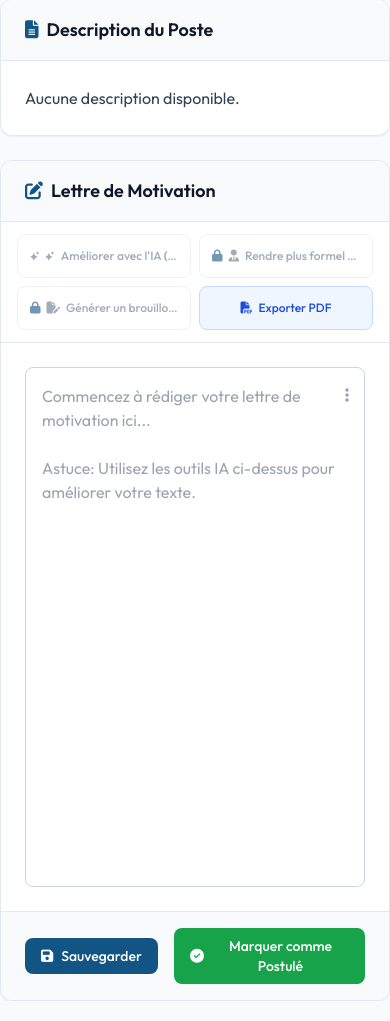
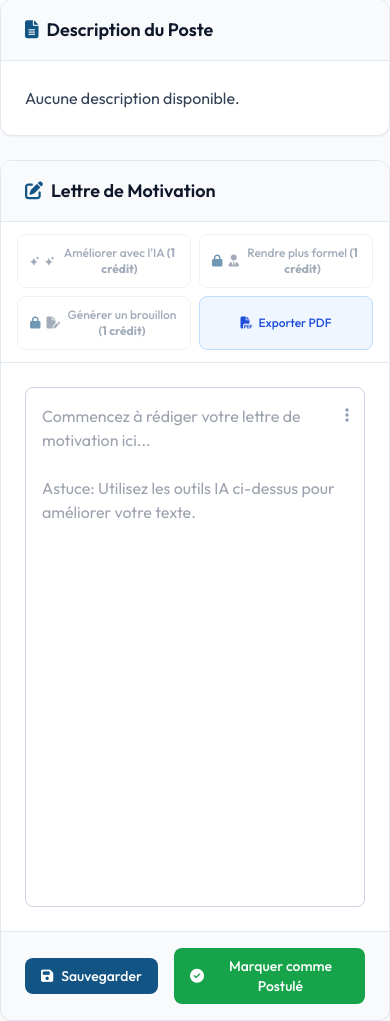
Before and after one commit to AngeGo11/JobPilot-IA, a Django app: template templates/dashboard/detail.html in a window 390 px wide. Shown: the part 178-1199 px from the top of the page. Run offline with Django 5.2, Linux system fonts and the light colour scheme; the template is opened without the code that fills it, so the values that code supplies are empty; parts of the project's set-up code (start-up, migrations or seed data) failed here and were passed over; some libraries are stand-ins or nearby versions.

Commit message:
amélioration de l'interface sur mobile

```diff
--- a/templates/dashboard/detail.html
+++ b/templates/dashboard/detail.html
@@ -60,7 +60,7 @@
                             onclick="openCvOptimizerModal(event)"
                             {% if not user.can_generate %}disabled{% endif %}
                             title="{% if not user.can_generate %}Nécessite 1 crédit{% else %}Suggestions pour adapter votre CV à cette offre{% endif %}"
-                            class="flex-1 sm:flex-none justify-center inline-flex items-center gap-1.5 px-2 sm:px-4 py-2.5 text-xs sm:text-sm font-medium rounded-lg border transition-all shadow-sm border-0 whitespace-nowrap {% if user.can_generate %}border-blue-200 bg-blue-50 text-blue-700 hover:bg-blue-100 hover:shadow{% else %}border-slate-200 bg-white/80 text-slate-500 opacity-60 cursor-not-allowed{% endif %}">
+                            class="flex-1 sm:flex-none justify-center inline-flex items-center gap-1.5 px-2 sm:px-4 py-2.5 text-xs sm:text-sm font-medium rounded-lg border transition-all shadow-sm border-0 whitespace-normal {% if user.can_generate %}border-blue-200 bg-blue-50 text-blue-700 hover:bg-blue-100 hover:shadow{% else %}border-slate-200 bg-white/80 text-slate-500 opacity-60 cursor-not-allowed{% endif %}">
                         {% if not user.can_generate %}<i class="fa-solid fa-lock text-[#125484] text-xs"></i>{% endif %}
                         <svg class="w-3 h-3" fill="none" viewBox="0 0 12 12">
                             <path d="m5.008 2.324.45 1.244a4.967 4.967 0 0 0 2.984 2.977l1.252.45c.113.037.113.202 0 .24l-1.252.45a4.967 4.967 0 0 0-2.984 2.976l-.45 1.245c-.037.112-.202.112-.24 0l-.45-1.245a4.967 4.967 0 0 0-2.983-2.976l-1.253-.45c-.112-.038-.112-.203 0-.24l1.252-.45A4.967 4.967 0 0 0 4.32 3.568l.45-1.244c.037-.113.202-.113.24 0ZM9.792.037l.21.577c.232.638.735 1.14 1.38 1.372l.577.21c.052.023.052.09 0 .113l-.578.21a2.311 2.311 0 0 0-1.38 1.372l-.21.577a.06.06 0 0 1-.112 0l-.21-.577a2.292 2.292 0 0 0-1.38-1.372l-.576-.21a.06.06 0 0 1 0-.113l.577-.21A2.311 2.311 0 0 0 9.47.614l.21-.577c.014-.053.09-.053.112 0Z"
@@ -119,7 +119,7 @@
                                     <path d="m5.008 2.324.45 1.244a4.967 4.967 0 0 0 2.984 2.977l1.252.45c.113.037.113.202 0 .24l-1.252.45a4.967 4.967 0 0 0-2.984 2.976l-.45 1.245c-.037.112-.202.112-.24 0l-.45-1.245a4.967 4.967 0 0 0-2.983-2.976l-1.253-.45c-.112-.038-.112-.203 0-.24l1.252-.45A4.967 4.967 0 0 0 4.32 3.568l.45-1.244c.037-.113.202-.113.24 0ZM9.792.037l.21.577c.232.638.735 1.14 1.38 1.372l.577.21c.052.023.052.09 0 .113l-.578.21a2.311 2.311 0 0 0-1.38 1.372l-.21.577a.06.06 0 0 1-.112 0l-.21-.577a2.292 2.292 0 0 0-1.38-1.372l-.576-.21a.06.06 0 0 1 0-.113l.577-.21A2.311 2.311 0 0 0 9.47.614l.21-.577c.014-.053.09-.053.112 0Z"
                                           fill="currentColor"></path>
                                 </svg>
-                                <span class="truncate">Améliorer avec l'IA <span class="font-bold">(1 crédit)</span></span>
+                                <span class="truncate break-words whitespace-normal">Améliorer avec l'IA <span class="font-bold">(1 crédit)</span></span>
                             </button>
                             <button type="button"
                                     onclick="handleAIAction('formalize', event)"
@@ -129,7 +129,7 @@
                                 {% if not user.can_generate %}
                                     <i class="fa-solid fa-lock text-[#125484] text-xs shrink-0"></i>{% endif %}
                                 <i class="fa-solid fa-user-tie shrink-0"></i>
-                                <span class="truncate">Rendre plus formel <span class="font-bold">(1 crédit)</span></span>
+                                <span class="truncate break-words whitespace-normal">Rendre plus formel <span class="font-bold">(1 crédit)</span></span>
                             </button>
                             <button type="button"
                                     onclick="handleAIAction('generate', event)"
@@ -139,7 +139,7 @@
                                 {% if not user.can_generate %}
                                     <i class="fa-solid fa-lock text-[#125484] text-xs shrink-0"></i>{% endif %}
                                 <i class="fa-solid fa-file-pen shrink-0"></i>
-                                <span class="truncate">Générer un brouillon <span class="font-bold">(1 crédit)</span> </span>
+                                <span class="truncate break-words whitespace-normal">Générer un brouillon <span class="font-bold">(1 crédit)</span> </span>
                             </button>
                             <button type="button"
                                     onclick="handleAIAction('export-pdf', event)"
```
